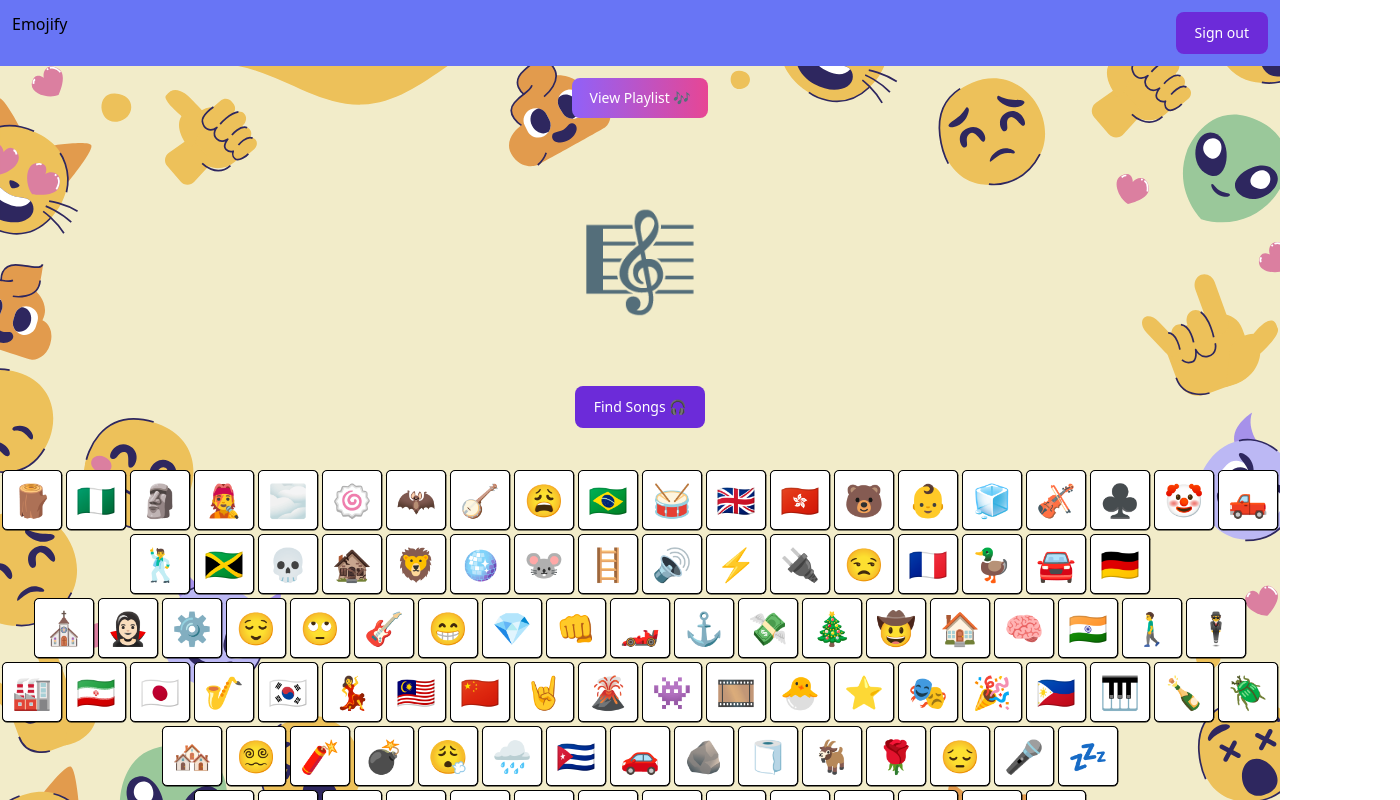
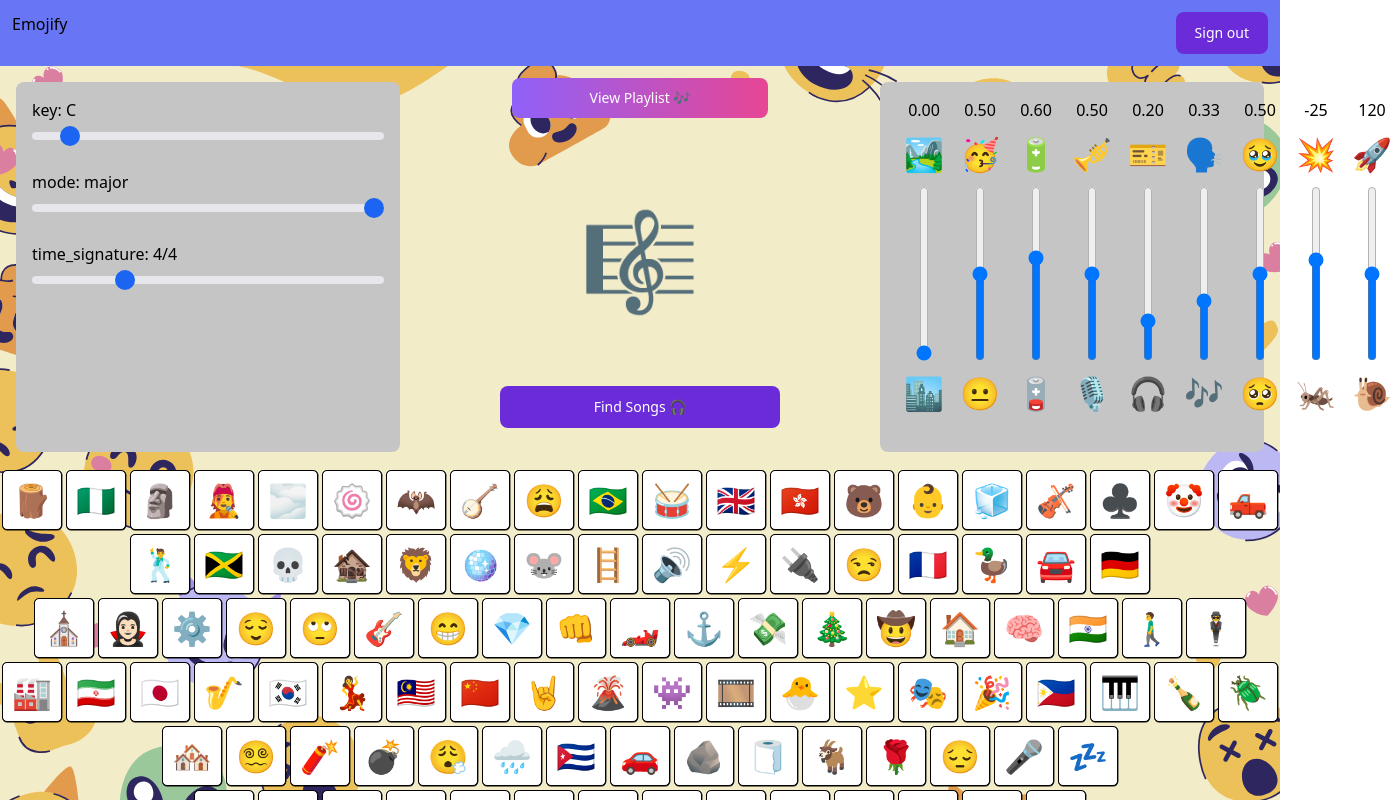
Before and after one commit to BattleshipDragonite/emojify, a React app: page /homepage in a window 1280 px wide. Shown: the top 800 px of the page, 1400 px wide, since content can reach past the window. Built offline with nearby package versions, Linux system fonts and the light colour scheme; what grapheme-splitter would draw is missing.

Commit message:
style: seperated mixer components to fit on page properly

```diff
--- a/src/client/pages/EmojifyPage.tsx
+++ b/src/client/pages/EmojifyPage.tsx
@@ -1,10 +1,10 @@
-import React, {useState} from 'react'
-import MetricsMixer from '../../components/MetricsMixer'
-import {genresMap} from '../../server/utils/emojiDict.ts'
-import { Modal, Button } from 'flowbite-react'
-import { Metrics } from '../types.ts'
+import React, { useState } from "react";
+import { MetricsMixer, AuxMixer } from "../../components/MetricsMixer";
+import { genresMap } from "../../server/utils/emojiDict.ts";
+import { Modal, Button } from "flowbite-react";
+import { Metrics } from "../types.ts";
 import NavBar from "../../components/NavBar.tsx";
-import Background from '../assets/28011782_7301421.svg'
+import Background from "../assets/28011782_7301421.svg";
 
 const EmojifyPage = () => {
   const [genre, setGenre] = useState("🎼");
@@ -22,34 +22,33 @@ const EmojifyPage = () => {
     tempo: 120,
     key: null,
     mode: null,
-        time_signature: null
+    time_signature: null,
   });
 
   const songs = [
     {
-        title: 'Song Title1',
-        artist: 'Artist1',
+      title: "Song Title1",
+      artist: "Artist1",
     },
     {
-        title: 'Song Title2',
-        artist: 'Artist2',
+      title: "Song Title2",
+      artist: "Artist2",
     },
     {
-        title: 'Song Title3',
-        artist: 'Artist3',
+      title: "Song Title3",
+      artist: "Artist3",
     },
-  ]
+  ];
 
-  const [songIndex, setSongIndex] = useState(0)
+  const [songIndex, setSongIndex] = useState(0);
 
   const nextSong = () => {
     if (songIndex != songs.length - 1) {
-        setSongIndex(songIndex + 1)
+      setSongIndex(songIndex + 1);
+    } else {
+      setSongIndex(0);
     }
-    else {
-        setSongIndex(0)
-    }
-  }
+  };
 
   const searchFunction = () => {
     // input params here
@@ -57,23 +56,54 @@ const EmojifyPage = () => {
 
     setSongIndex(0);
     setOpenSongsModal(true);
-  }
+  };
 
   const playlistFunction = () => {
-    setOpenPlaylistModal(true)
-  }
+    setOpenPlaylistModal(true);
+  };
 
   const genres = Object.keys(genresMap);
 
   return (
     <div>
       <NavBar />
-    <div id="user-interface" style={{backgroundImage: `url(${Background})`, height:'100vh', width: '100vw', backgroundSize: 'cover', backgroundPosition: 'center', backgroundRepeat: 'repeat-y'}}>
-    <Button onClick={() => playlistFunction()} className='m-3' gradientDuoTone="purpleToPink">View Playlist 🎶</Button>
+      <div
+        style={{
+          backgroundImage: `url(${Background})`,
+          height: "100vh",
+          width: "100vw",
+          backgroundSize: "cover",
+          backgroundPosition: "center center",
+          minHeight: "100%",
+          backgroundAttachment: "fixed",
+        }}
+      >
+        <div className="flex flex-col items-center">
+          <div className="flex justify-between w-full">
+            <AuxMixer currMetrics={metrics} setMetrics={setMetrics} />
+
+            <div className="flex flex-col mr-50 ml-50">
+              <Button
+                onClick={() => playlistFunction()}
+                className="m-3"
+                gradientDuoTone="purpleToPink"
+              >
+                View Playlist 🎶
+              </Button>
               <div className="genre-div">
                 <h1 className="text-8xl m-20">{genre}</h1>
               </div>
-      <Button className='mb-10' onClick={() => searchFunction()} color='purple'>Find Songs 🎧</Button>
+              <Button
+                className="mb-10"
+                onClick={() => searchFunction()}
+                color="purple"
+              >
+                Find Songs 🎧
+              </Button>
+            </div>
+
+            <MetricsMixer currMetrics={metrics} setMetrics={setMetrics} />
+          </div>
           <div className="keyboard">
             <div className="flex">
               {genres.slice(0, 20).map((ele) => {
@@ -145,7 +175,7 @@ const EmojifyPage = () => {
               })}
             </div>
           </div>
-      <MetricsMixer currMetrics={metrics} setMetrics={setMetrics} />
+        </div>
         {/* <div className="flex flex-col items-middle justify-center">
           <Button onClick={() => searchFunction()} color='purple'>Find Songs 🎧</Button>
 
@@ -170,19 +200,27 @@ const EmojifyPage = () => {
             </div>
           </Modal.Body>
           <Modal.Footer className="flex justify-between">
-            <Button color="purple" onClick={() => setOpenSongsModal(false)}> Add song</Button>
-            <Button color="red" onClick={() => nextSong()}>Next Song</Button>
+            <Button color="purple" onClick={() => setOpenSongsModal(false)}>
+              {" "}
+              Add song
+            </Button>
+            <Button color="red" onClick={() => nextSong()}>
+              Next Song
+            </Button>
           </Modal.Footer>
         </Modal>
 
-
-      <Modal show={openPlaylistModal} onClose={() => setOpenPlaylistModal(false)}>
+        <Modal
+          show={openPlaylistModal}
+          onClose={() => setOpenPlaylistModal(false)}
+        >
           <Modal.Header>Playlist</Modal.Header>
-        <Modal.Body>
-          {/* Add a playlist component here */}
-        </Modal.Body>
+          <Modal.Body>{/* Add a playlist component here */}</Modal.Body>
           <Modal.Footer className="flex justify-between">
-            <Button color="purple" onClick={() => setOpenPlaylistModal(false)}> Add Playlist to Spotify</Button>
+            <Button color="purple" onClick={() => setOpenPlaylistModal(false)}>
+              {" "}
+              Add Playlist to Spotify
+            </Button>
           </Modal.Footer>
         </Modal>
       </div>
--- a/src/client/pages/LandingPage.tsx
+++ b/src/client/pages/LandingPage.tsx
@@ -1,5 +1,6 @@
 import React from 'react'
 import Background from '../assets/28011782_7301421.svg'
+import Logo from '../assets/EmojifyLogo.jpeg'
 const LandingPage = () => {
 return (
     <>
--- a/src/index.css
+++ b/src/index.css
@@ -48,15 +48,15 @@ body {
 }
 
 #user-interface {
-  width: 50vw;
+  /* width: 50vw; */
   display: flex;
-  flex-direction: column;
+  /* flex-direction: column; */
   align-items: center;
 }
 
 #mixer {
   background-color: #c5c5c5;
-  width: 75%;
+  width: 30%;
   border-radius: 0.5em;
   margin: 1em;
   padding: 1em;
@@ -86,7 +86,7 @@ body {
 
 #auxiliary {
   background-color: #c5c5c5;
-  width: 75%;
+  width: 30%;
   border-radius: 0.5em;
   margin: 1em;
   padding: 1em;
@@ -95,3 +95,8 @@ body {
 ::-webkit-scrollbar {
   display: none;
 }
+
+.top-panel {
+  display: flex;
+  align-items: center;
+}
```
Also changed, not shown: src/components/MetricsMixer.tsx (+7 -5 lines), src/client/assets/EmojifyLogo.jpeg (added). Lines whose indentation alone changed are shown as unchanged.
